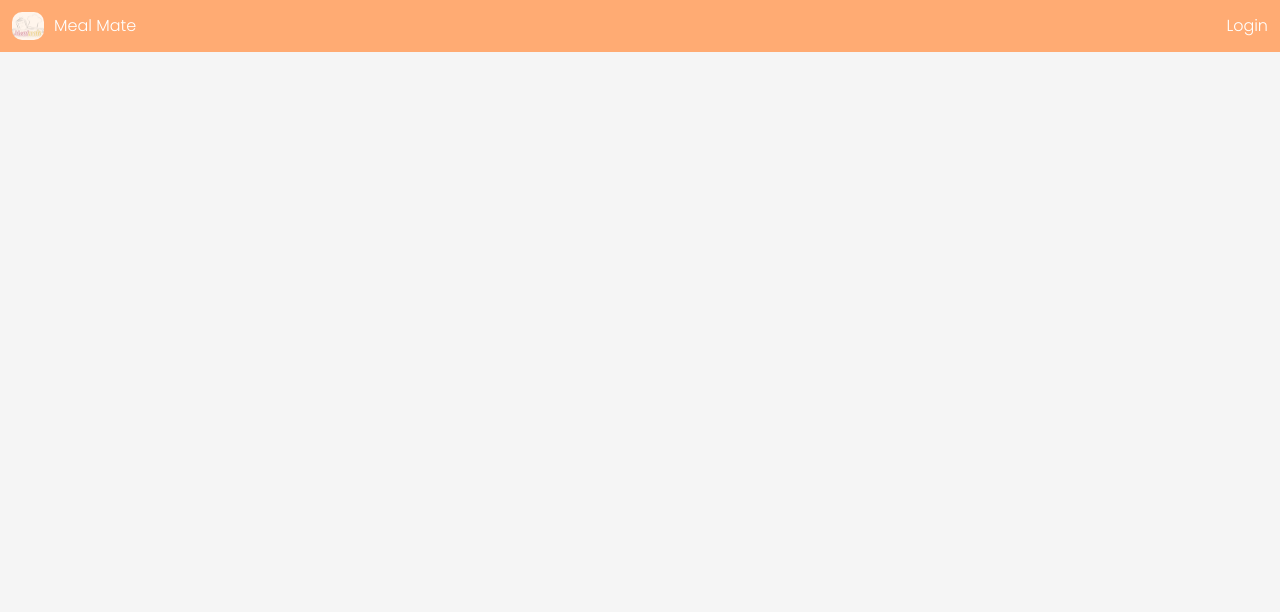
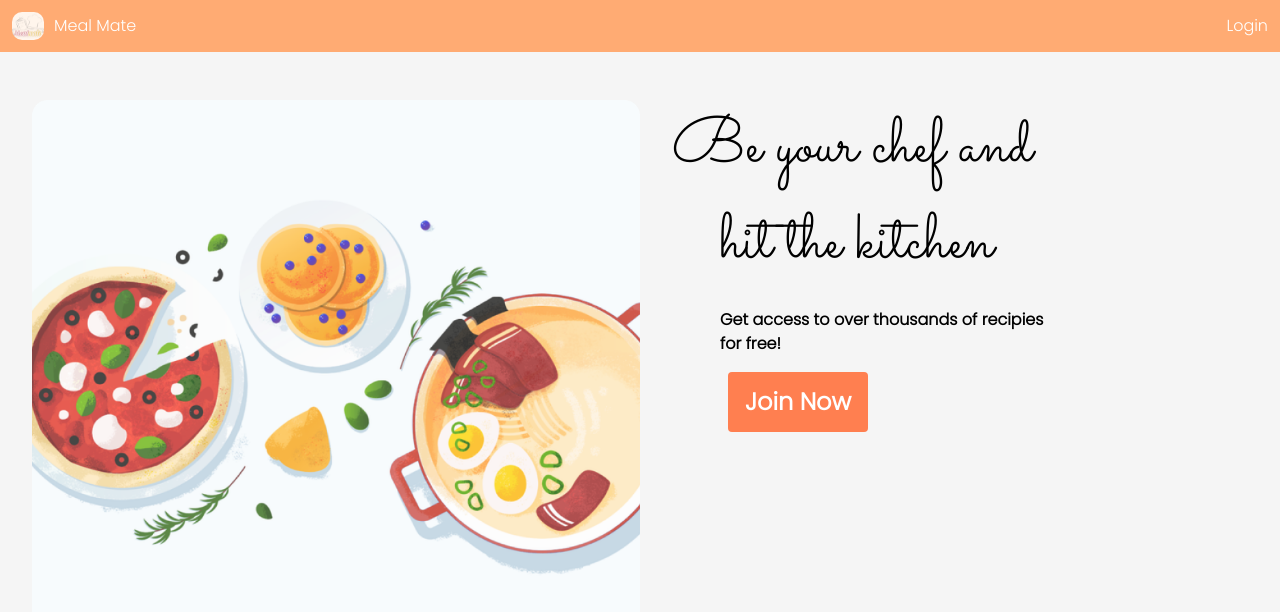
Before and after one commit to Danish11512/MealMate, a React (Create React App) app: page / in a window 1280 px wide. Shown: the top 612 px of the page. Built offline with nearby package versions, Linux system fonts and the light colour scheme; no server answers.

Commit message:
Updated README and added landing page route

```diff
--- a/src/App.js
+++ b/src/App.js
@@ -9,6 +9,7 @@ import SignUpPage from "./pages/SignupPage/SignupPage";
 import ProfilePage from "./pages/ProfilePage/ProfilePage";
 import ResultsPage from "./pages/ResultPage/SearchResultPage";
 import RecipeDetailsPage from "./pages/RecipeDetailsPage/RecipeDetailsPage";
+import LandingPage from './pages/LandingPage/LandingPage';
 
 const App = () => {
 	const [currentUser, setCurrentUser] = useState(null);
@@ -86,7 +87,7 @@ const App = () => {
 					path="/results"
 					render={() => (currentUser ? <ResultsPage /> : <Redirect to="/" />)}
 				/>
-				<Route path="/" render={() => null} />
+				<Route path="/" render={() => currentUser ? <SearchPage currentUser={currentUser}/> : <LandingPage currentUser={currentUser}/>} />
 			</Switch>
 		</div>
 	);
```
Also changed, not shown: 1 other file (tests, documents, lock files or other folders).
